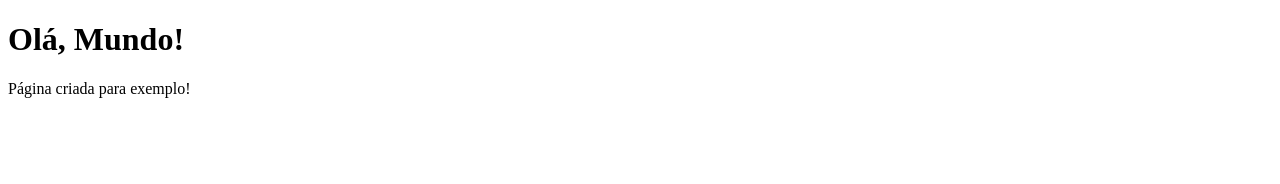
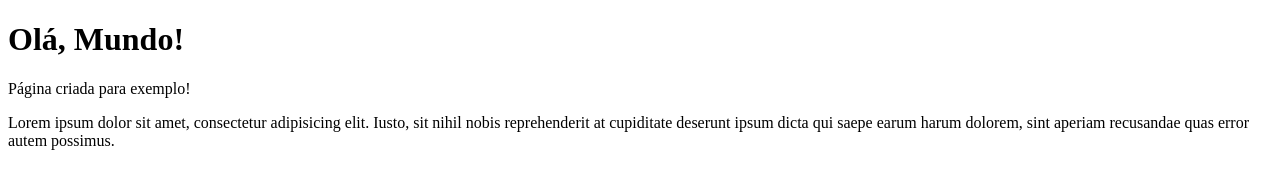
Before and after one commit to andradecode/Ola-Mundo, a plain HTML site: page Exemplo/index.html in a window 1280 px wide. Drawn offline with Linux system fonts and the light colour scheme.

Commit message:
Criei um lorem texte

```diff
--- a/Exemplo/index.html
+++ b/Exemplo/index.html
@@ -10,5 +10,8 @@
     <p>
         Página criada para exemplo!
     </p>
+    <p>
+        Lorem ipsum dolor sit amet, consectetur adipisicing elit. Iusto, sit nihil nobis reprehenderit at cupiditate deserunt ipsum dicta qui saepe earum harum dolorem, sint aperiam recusandae quas error autem possimus.
+    </p>
 </body>
 </html>
```
